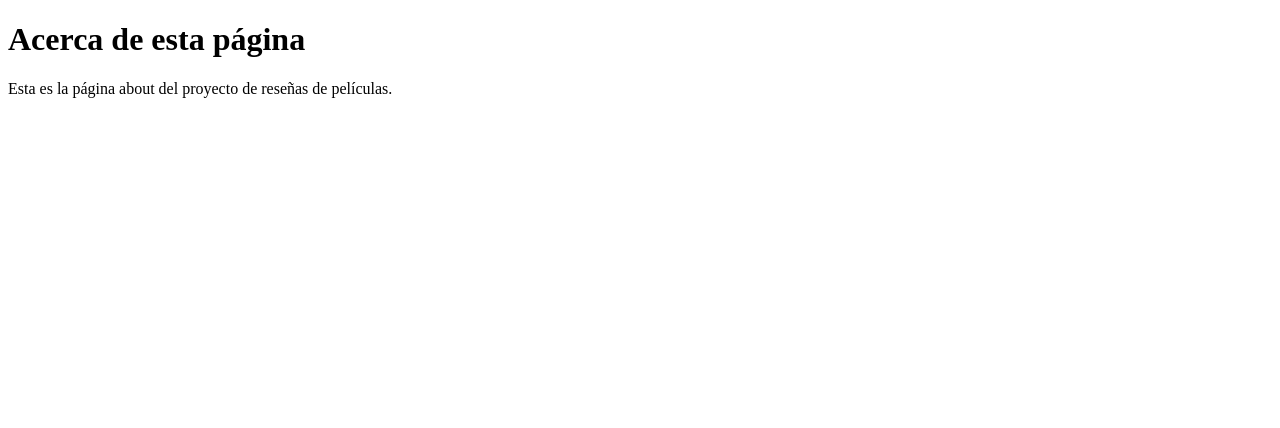
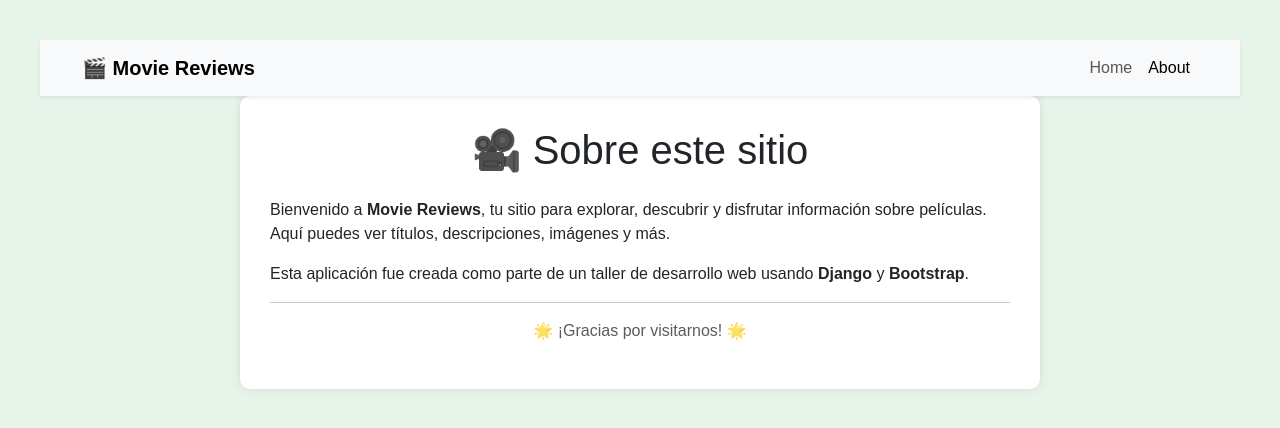
Before and after one commit to Pauuvl/Workshop4, a Django app: page /about/ in a window 1280 px wide. Shown: the top 428 px of the page. Run offline with Django 5.2, Linux system fonts and the light colour scheme.

Commit message:
mejoras de estilo en home.html

```diff
--- a/movie/templates/about.html
+++ b/movie/templates/about.html
@@ -1,10 +1,55 @@
 <!DOCTYPE html>
-<html>
+<html lang="es">
 <head>
+    <meta charset="UTF-8">
     <title>Acerca de</title>
+    <link href="https://cdn.jsdelivr.net/npm/bootstrap@5.3.7/dist/css/bootstrap.min.css" rel="stylesheet">
+    <style>
+
+        body {
+            background-color: #e6f4ea; /* verde claro */
+            font-family: Arial, sans-serif;
+            padding: 40px;
+        }
+        .about-container {
+            max-width: 800px;
+            margin: 0 auto;
+            background-color: white;
+            padding: 30px;
+            border-radius: 10px;
+            box-shadow: 0 0 10px rgba(0,0,0,0.1);
+        }
+    </style>
 </head>
 <body>
-    <h1>Acerca de esta página</h1>
-    <p>Esta es la página about del proyecto de reseñas de películas.</p>
+      <nav class="navbar navbar-expand-lg navbar-light bg-light shadow-sm">
+  <div class="container">
+    <a class="navbar-brand fw-bold" href="{% url 'home' %}">🎬 Movie Reviews</a>
+    <button class="navbar-toggler" type="button" data-bs-toggle="collapse" data-bs-target="#navbarNav">
+      <span class="navbar-toggler-icon"></span>
+    </button>
+    <div class="collapse navbar-collapse" id="navbarNav">
+      <ul class="navbar-nav ms-auto">
+        <li class="nav-item">
+          <a class="nav-link {% if request.path == '/' %}active{% endif %}" href="{% url 'home' %}">Home</a>
+        </li>
+        <li class="nav-item">
+          <a class="nav-link {% if request.path == '/about/' %}active{% endif %}" href="{% url 'about' %}">About</a>
+        </li>
+      </ul>
+    </div>
+  </div>
+</nav>
+    <div class="about-container">
+        <h1 class="text-center">🎥 Sobre este sitio</h1>
+        <p class="mt-4">
+            Bienvenido a <strong>Movie Reviews</strong>, tu sitio para explorar, descubrir y disfrutar información sobre películas. Aquí puedes ver títulos, descripciones, imágenes y más.
+        </p>
+        <p>
+            Esta aplicación fue creada como parte de un taller de desarrollo web usando <strong>Django</strong> y <strong>Bootstrap</strong>.
+        </p>
+        <hr>
+        <p class="text-muted text-center">🌟 ¡Gracias por visitarnos! 🌟</p>
+    </div>
 </body>
 </html>
--- a/movie/views.py
+++ b/movie/views.py
@@ -10,7 +10,8 @@ def home(request):
         movies = Movie.objects.all()
     return render(request, 'home.html', {
         'searchTerm': searchTerm,
-        'movies': movies
+        'movies': movies,
+        'name': 'Paulina Velasquez'
     })
 def about(request):
     return render(request, 'about.html')
--- a/moviereviews/urls.py
+++ b/moviereviews/urls.py
@@ -1,28 +1,14 @@
-"""
-URL configuration for moviereviews project.
-
-The `urlpatterns` list routes URLs to views. For more information please see:
-    https://docs.djangoproject.com/en/5.2/topics/http/urls/
-Examples:
-Function views
-    1. Add an import:  from my_app import views
-    2. Add a URL to urlpatterns:  path('', views.home, name='home')
-Class-based views
-    1. Add an import:  from other_app.views import Home
-    2. Add a URL to urlpatterns:  path('', Home.as_view(), name='home')
-Including another URLconf
-    1. Import the include() function: from django.urls import include, path
-    2. Add a URL to urlpatterns:  path('blog/', include('blog.urls'))
-"""
 from django.contrib import admin
 from django.urls import path
+from movie import views  # Solo una importación
 
-from movie import views as movieViews
 from django.conf.urls.static import static
 from django.conf import settings
+
 urlpatterns = [
     path('admin/', admin.site.urls),
-    path('', movieViews.home),
-    path('about/', movieViews.about),
+    path('', views.home, name='home'),
+    path('about/', views.about, name='about'),
 ]
+
 urlpatterns += static(settings.MEDIA_URL, document_root=settings.MEDIA_ROOT)
```
Also changed, not shown: movie/templates/home.html (+58 -1 lines).
